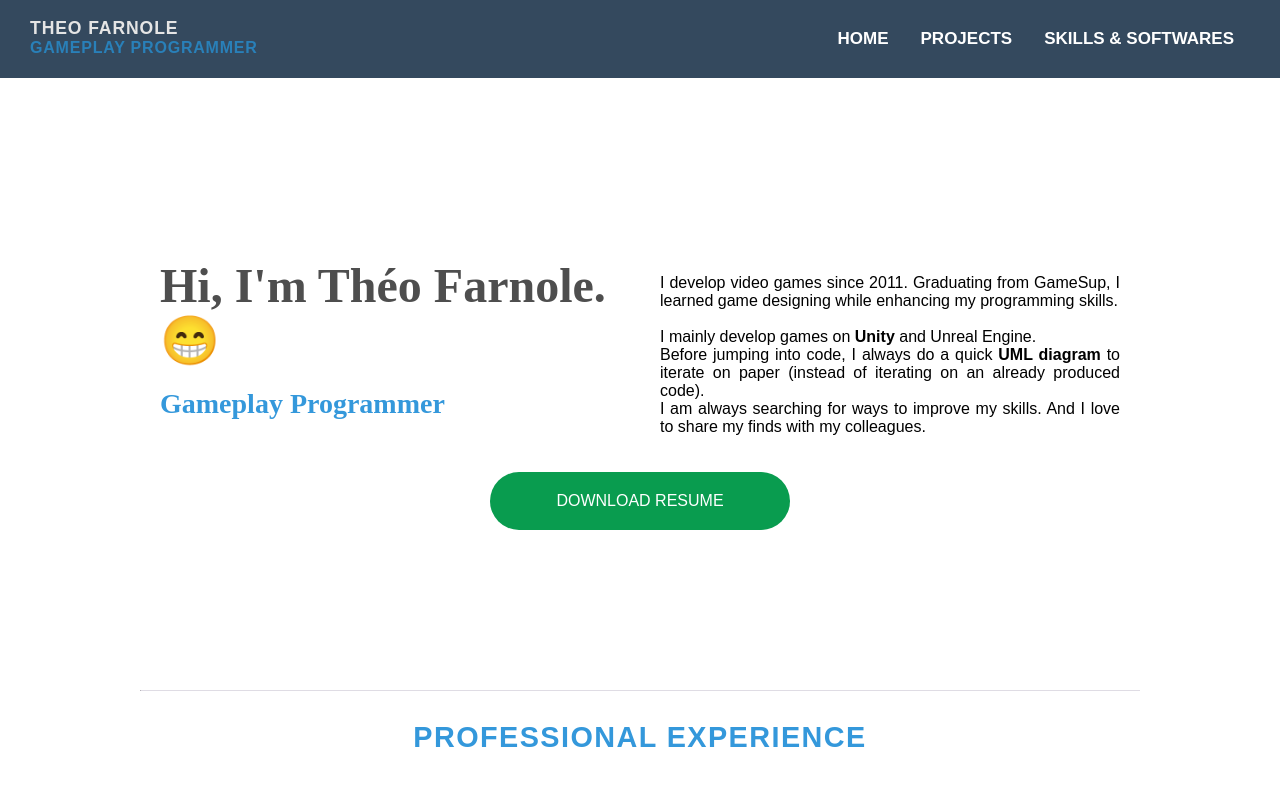
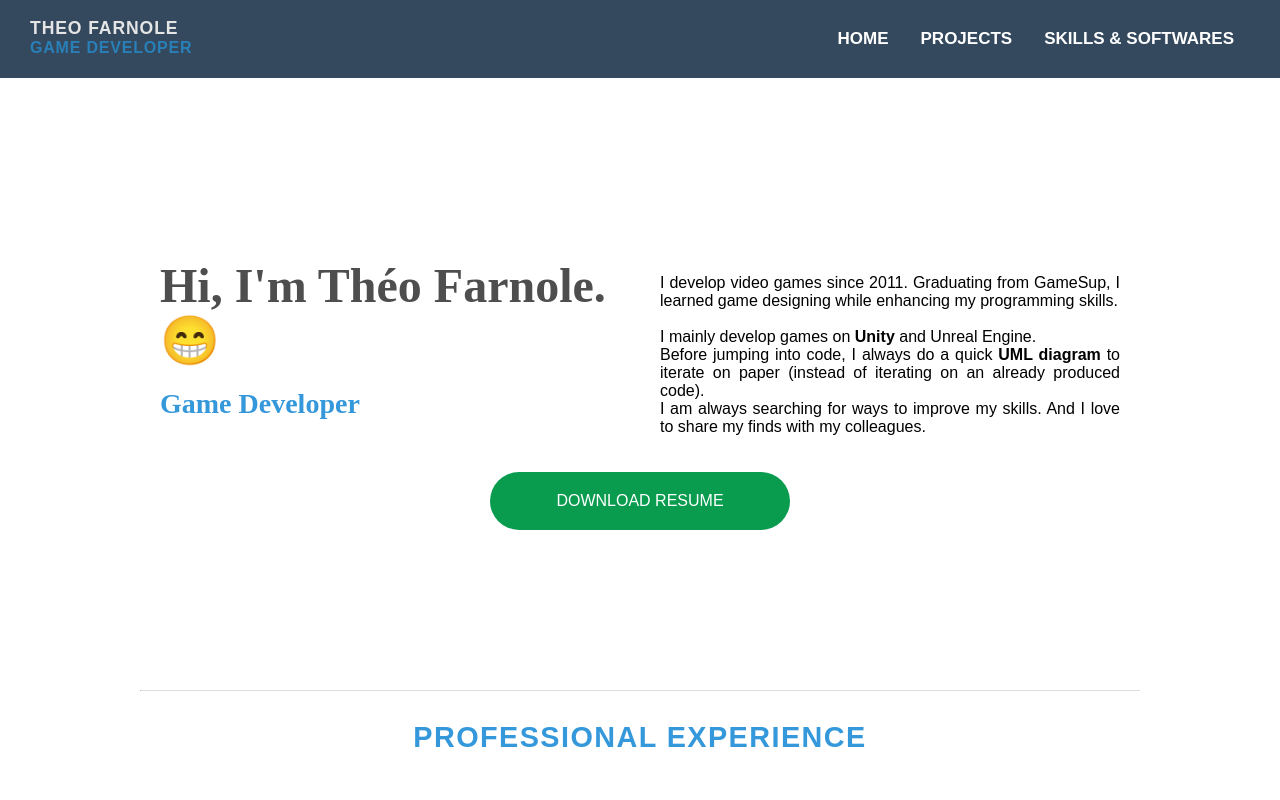
Before and after one commit to Theo-Farnole/my-portfolio-v3, a React (Create React App) app: page / in a window 1280 px wide. Shown: the top 800 px of the page. Built offline with nearby package versions, Linux system fonts and the light colour scheme.

Commit message:
RETAKE change "gameplay programmer" to "game programmer"

```diff
--- a/src/components/header.tsx
+++ b/src/components/header.tsx
@@ -10,7 +10,7 @@ const Header = () => {
         <header>
             <a href="index.php">
                 <h1>THEO FARNOLE</h1>
-                <h2>GAMEPLAY PROGRAMMER</h2>
+                <h2>GAME DEVELOPER</h2>
             </a>
 
             <nav>
--- a/src/pages/home.tsx
+++ b/src/pages/home.tsx
@@ -9,7 +9,7 @@ const Home = () => {
 
                     <div id="title">
                         Hi, I'm Théo Farnole. 😁<br />
-                        <span className="job color-primary">Gameplay Programmer</span>
+                        <span className="job color-primary">Game Developer</span>
                     </div>
 
                     <p>
```
